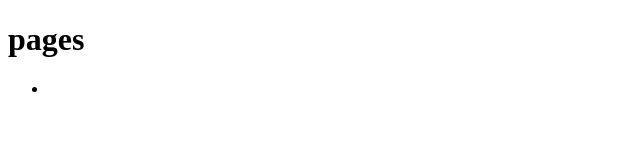
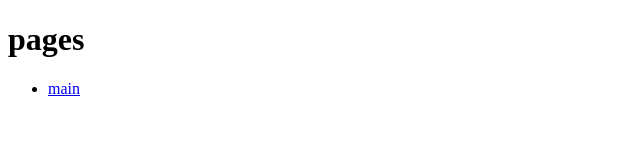
Before and after one commit to evalalalaeva/web, a plain HTML site: page index.html in a window 1280 px wide. Shown: the full height of the page, 0-640 px from the left. Drawn offline with Linux system fonts and the light colour scheme.

Commit message:
Update index.html

```diff
--- a/index.html
+++ b/index.html
@@ -8,7 +8,7 @@
 <body>
     <h1>pages</h1>
     <ul>
-        <li><a href="main.html"></a></li>
+        <li><a href="main.html">main</a></li>
 
     </ul>
 </body>
```
